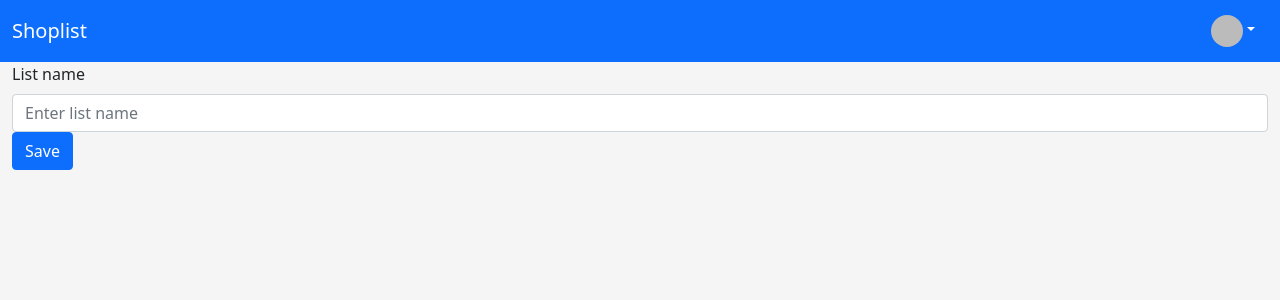
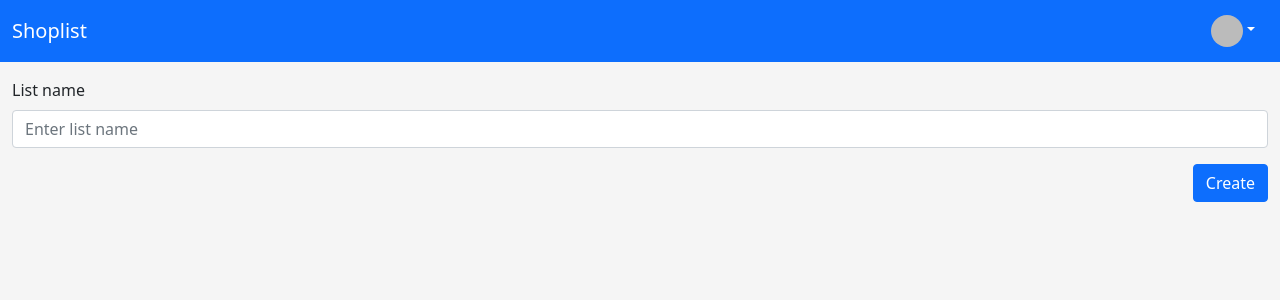
Before and after one commit to leandroc/shoplist, a React (Create React App) app: page /list in a window 1280 px wide. Shown: the top 300 px of the page. Built offline with nearby package versions, Linux system fonts and the light colour scheme; no server answers; sample sign-in values are in the browser's storage.

Commit message:
fixing Create layout

```diff
--- a/package.json
+++ b/package.json
@@ -28,10 +28,10 @@
   },
   "scripts": {
     "start": "react-scripts start",
-    "start:emulator": "firebase emulators:exec 'npm run start' --only=auth,firestore,storage --import=./scripts/firebase/emulators/data --ui",
+    "start:emulator": "firebase emulators:exec 'npm run start' --only=auth,firestore --import=./scripts/firebase/emulators/data --ui",
     "build": "react-scripts build",
     "test": "react-scripts test --env=./jest.override.js --detectOpenHandles",
-    "test:emulator": "firebase emulators:exec 'npm run test -- --coverage' --only=auth,firestore,storage --import=./scripts/firebase/emulators/data --ui",
+    "test:emulator": "firebase emulators:exec 'npm run test -- --coverage' --only=auth,firestore --import=./scripts/firebase/emulators/data --ui",
     "eject": "react-scripts eject",
     "emulators": "firebase emulators:start --import=./scripts/firebase/emulators/data --export-on-exit"
   },
--- a/src/views/Create.tsx
+++ b/src/views/Create.tsx
@@ -2,6 +2,8 @@ import { Navigate } from 'react-router-dom';
 import { useForm } from 'react-hook-form';
 
 import Container from 'react-bootstrap/Container';
+import Row from 'react-bootstrap/Row';
+import Col from 'react-bootstrap/Col';
 import Button from 'react-bootstrap/Button';
 import Form from 'react-bootstrap/Form';
 
@@ -40,12 +42,16 @@ function CreateComponent() {
   return (
     <Container fluid>
       <Form onSubmit={handleSubmit((values) => handleOnSubmit(values))}>
-        <Form.Group controlId="list.name">
+        <Form.Group controlId="list.name" className="pt-3 pb-3">
           <Form.Label>List name</Form.Label>
           <Form.Control {...register('list.name')} placeholder="Enter list name" />
         </Form.Group>
 
-        <Button type="submit">Save</Button>
+        <div className="d-flex">
+          <div className="ms-auto">
+            <Button type="submit">Create</Button>
+          </div>
+        </div>
       </Form>
     </Container>
   );
```
Also changed, not shown: 2 other files (tests, documents, lock files or other folders).
